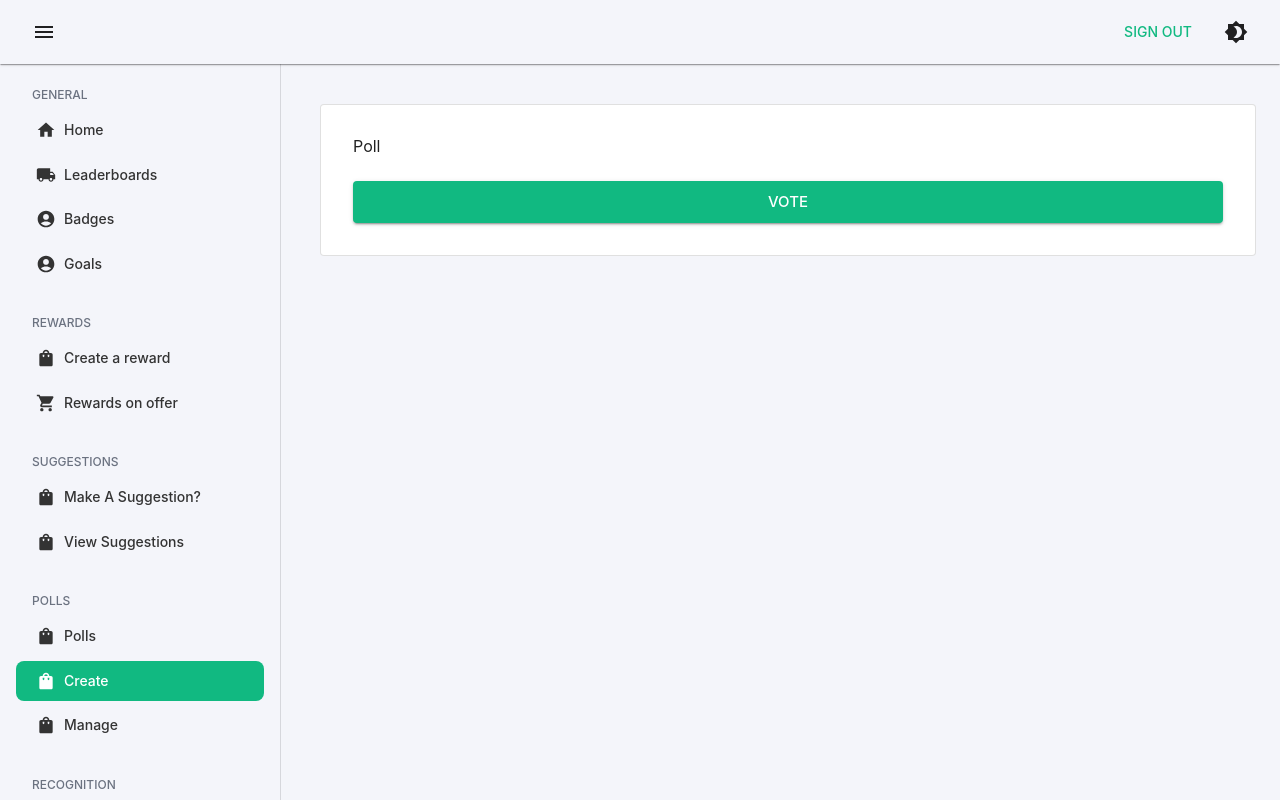
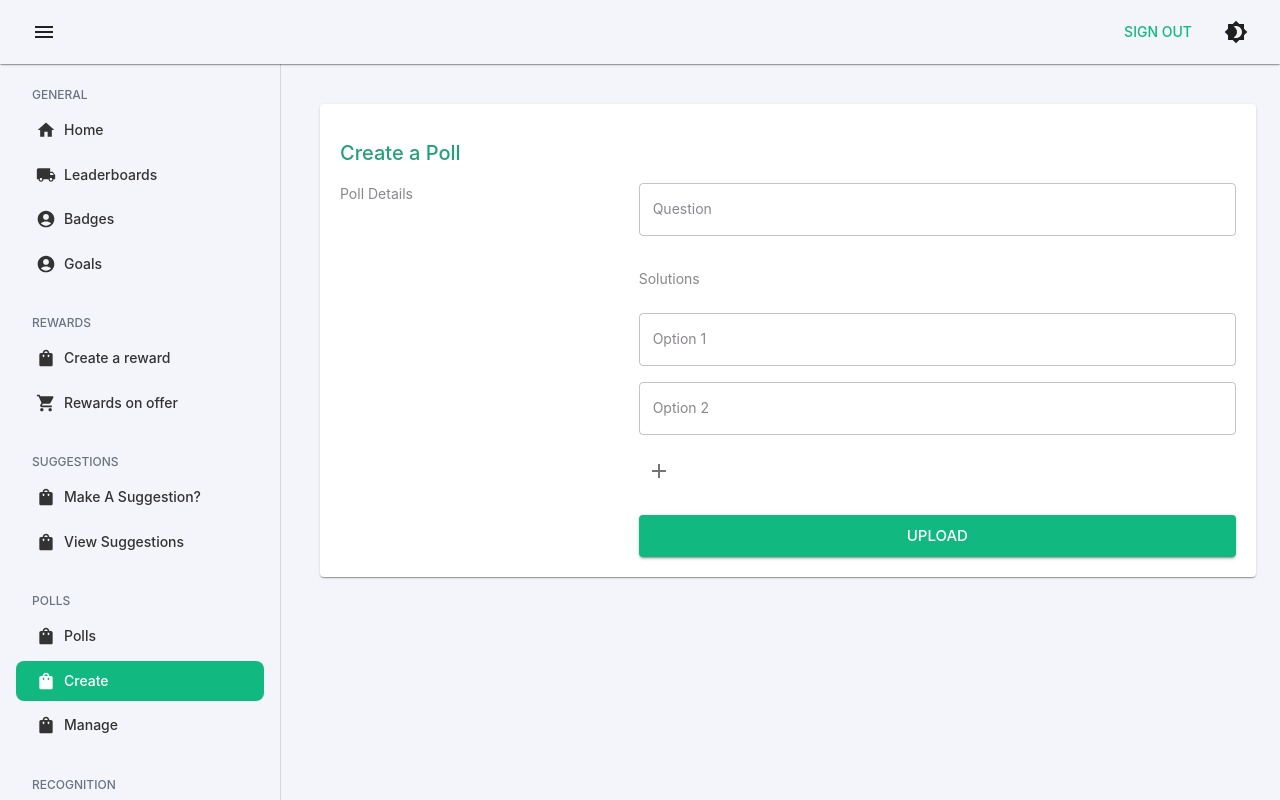
Before and after one commit to quigleyniall/nft-next, a Next.js app: page /reward/polls/create in a window 1280 px wide. Built offline with nearby package versions, Linux system fonts and the light colour scheme.

Commit message:
Add polls

```diff
--- a/components/Rewards/index.tsx
+++ b/components/Rewards/index.tsx
@@ -6,7 +6,7 @@ interface Props {
     button: string;
 }
 
-const Reward = ({title, desc, button}: Props) => (
+const Reward = ({id, title, desc, button = "View More", onDelete}: Props) => (
       <Card sx={{ maxWidth: 345 }}>
         <CardMedia
           sx={{ height: 140 }}
@@ -23,6 +23,7 @@ const Reward = ({title, desc, button}: Props) => (
         </CardContent>
         <CardActions>
           <Button size="small">{button}</Button>
+          <Button size="small" color="error" onClick={(id) => onDelete(id)}>Delete</Button>
         </CardActions>
       </Card>
 )
--- a/hooks/useDataSource.tsx
+++ b/hooks/useDataSource.tsx
@@ -13,6 +13,7 @@ export const useDataSource = ({
   const [data, setData] = useState([]);
   const { addMessage } = useContext(Snackbar);
   const [refreshUrl, setRefreshUrl] = useState(url);
+
 
   useEffect(() => {
     setPending(true);
@@ -33,6 +34,10 @@ export const useDataSource = ({
     getData();
   }, [refreshUrl]);
 
+  const forceRefresh = () => {
+    setRefreshUrl(url => url.includes('?') ? url + '&reload=true' : url + '?reload=true')
+  }
+
   return {
     data,
     statuses: {
@@ -44,5 +49,6 @@ export const useDataSource = ({
       error: { status: error, msg: errorMsg },
     },
     setRefreshUrl,
+    forceRefresh,
   };
 };
--- a/lib/mongodb.tsx
+++ b/lib/mongodb.tsx
@@ -13,6 +13,7 @@ export const db = {
   User: userModel(),
   Suggestions: suggestionModel(),
   Polls: pollModel(),
+  Rewards: rewardsModel()
 };
 
 // mongoose models with schema definitions
@@ -32,6 +33,32 @@ function suggestionModel() {
   });
 
   return mongoose.models.Suggestions || mongoose.model("Suggestions", schema);
+}
+
+function rewardsModel() {
+  const schema = new Schema({
+    title: { type: String, required: true },
+    desc: { type: String, required: true },
+    type: { type: String, required: true },
+    numAvail: { type: String, required: true },
+    points: { type: String, required: true },
+    date: { type: Date, required: false },
+    image: {
+      data: Buffer,
+      contentType: String
+  }
+  });
+
+  schema.set("toJSON", {
+    virtuals: true,
+    versionKey: false,
+    transform: function (doc, ret) {
+      delete ret._id;
+      delete ret.hash;
+    },
+  });
+
+  return mongoose.models.Rewards || mongoose.model("Rewards", schema);
 }
 
 function pollModel() {
--- a/pages/api/poll/create.tsx
+++ b/pages/api/poll/index.tsx
@@ -22,14 +22,14 @@ export default async function handler(
         return res.json(results);
     }
 
-    // if (req.method.toLowerCase() === 'delete') {
-    //     try {
-    //         const {id} = req.body;
-    //         await Suggestion.deleteOne({id});
-    //         return res.json({success: true})
-    //     } catch (err) {
-    //         console.log(err);
-    //     }
+    if (req.method.toLowerCase() === 'delete') {
+        try {
+            const {id} = req.body;
+            await Poll.deleteOne({id});
+            return res.json({success: true})
+        } catch (err) {
+            console.log(err);
+        }
 
-    // }
+    }
 }
--- /dev/null
+++ b/pages/api/rewards/index.tsx
@@ -0,0 +1,36 @@
+import {db} from '@/lib/mongodb';
+import { NextApiRequest, NextApiResponse } from 'next';
+
+const Reward = db.Rewards;
+export default async function handler(
+    req: NextApiRequest,
+    res: NextApiResponse
+) {
+
+    if (req?.method.toLowerCase() === 'post') {
+         const {body} = req.body;
+         console.log(body)
+        const reward = new Reward({...body});
+
+
+        // save user
+        await reward.save();
+        return res.json({success: true})
+    }
+
+    if (req.method.toLowerCase() === 'get') {
+        const results = await Reward.find();
+        return res.json(results);
+    }
+
+    if (req.method.toLowerCase() === 'delete') {
+        try {
+            const {id} = req.body;
+            await Reward.deleteOne({id});
+            return res.json({success: true})
+        } catch (err) {
+            console.log(err);
+        }
+
+    }
+}
--- a/pages/reward/polls/create.tsx
+++ b/pages/reward/polls/create.tsx
@@ -1,25 +1,70 @@
-import { Card, FormControl, Button, Grid, Typography } from "@mui/material";
+import {
+  Card,
+  FormControl,
+  Button,
+  Grid,
+  Typography,
+  IconButton,
+} from "@mui/material";
 import Dashboard from "@/components/Dashboard/Dashboard";
 import TextArea from "@/components/forms/TextArea/TextArea";
 import { useState } from "react";
 import { H1, H4 } from "@/components/typography/typography";
 import axios from "axios";
+import TextInput from "@/components/forms/TextInput/TextInput";
+import AddIcon from "@mui/icons-material/Add";
 
 const PollCreate = () => {
-    const [idea, setIdea] = useState('')
+  const [question, setQuestion] = useState("");
+  const [options, setOptions] = useState([
+    {
+      name: "option1",
+      label: "Option 1",
+      placeholder: "Option 1",
+      value: "",
+    },
+    {
+      name: "option2",
+      label: "Option 2",
+      placeholder: "Option 2",
+      value: "",
+    },
+  ]);
 
-    const createPoll = async () => {
-      const test = await axios.post('/api/poll/create', {
-        question: 'This is a test question',
-        options: [
-          {name: 'test answer 1', value: '1'},
-          {name: 'test answer 2', value: '2'},
-        ]
+  const createPoll = async (e) => {
+    e.preventDefault();
+    if (question.length == 0) return;
+
+    await axios.post("/api/poll", {
+      question,
+      options,
     });
+  };
 
-      const {data} = await axios.get('/api/poll/create');
-      console.log(data)
-    }
+  const addOption = () => {
+    setOptions((options) => [
+      ...options,
+      {
+        name: `option${options.length + 1}`,
+        label: `Option ${options.length + 1}`,
+        placeholder: `Option ${options.length + 1}`,
+        value: "",
+      },
+    ]);
+  };
+
+  const removeOption = () => {};
+
+  const onOptionChange = (value, index) => {
+    setOptions(options => {
+      const newOptions = [...options];
+      newOptions[index].value = value;
+      return newOptions
+    })
+    console.log(value)
+    console.log(options)
+  };
+
   return (
     <Dashboard>
       <Grid
@@ -28,9 +73,41 @@ const PollCreate = () => {
         columnSpacing={{ xs: 1, sm: 2, md: 3 }}
         sx={{ padding: "32px", background: "background.page" }}
       >
-        <Card variant="outlined" sx={{padding: "32px"}}>
-          <H4 sx={{mb: 3}}>Poll</H4>
+        <Grid item xs={12}>
+          <Card sx={{ padding: "1.25rem", position: "relative" }}>
+            {/* <TimeLine /> */}
+            <Typography variant="h5">Create a Poll</Typography>
 
+            <form onSubmit={createPoll}>
+              <Grid container>
+                <Grid item xs={4}>
+                  <Typography variant="body1">Poll Details</Typography>
+                </Grid>
+                <Grid item xs={8}>
+                  <FormControl sx={{ mb: 4, width: "100%" }}>
+                    <TextInput
+                      name="question"
+                      onChange={(e) => setQuestion(e.target.value)}
+                      label="Question"
+                      value={question}
+                    />
+                  </FormControl>
+                  <Typography variant="body1" sx={{ mb: 3 }}>
+                    Solutions
+                  </Typography>
+                  {options.map((option, index) => (
+                    <FormControl sx={{ mb: 2, width: "100%" }}>
+                      <TextInput
+                        {...option}
+                        onChange={(e) => onOptionChange(e.target.value, index)}
+                      />
+                    </FormControl>
+                  ))}
+                  <FormControl sx={{ mb: 3 }}>
+                    <IconButton onClick={addOption}>
+                      <AddIcon />
+                    </IconButton>
+                  </FormControl>
                   <Button
                     // disabled={!idea}
                     onClick={createPoll}
@@ -39,12 +116,16 @@ const PollCreate = () => {
                     variant="contained"
                     sx={{ width: "100%" }}
                   >
-                    Vote
+                    Upload
                   </Button>
+                </Grid>
+              </Grid>
+            </form>
           </Card>
+        </Grid>
       </Grid>
     </Dashboard>
   );
 };
 
-export default PollCreate
+export default PollCreate;
--- a/pages/reward/polls/index.tsx
+++ b/pages/reward/polls/index.tsx
@@ -14,7 +14,7 @@ import { useDataSource } from "@/hooks/useDataSource";
 const PollCreate = () => {
   const [polls, setPolls] = useState([]);
   const { data, statuses } = useDataSource({
-    url: "/api/poll/create",
+    url: "/api/poll",
     errorMsg:
       "Problem retrieving Polls. If the problem presists, please contact support for further assistance.",
     successNoResultMsg:
@@ -46,7 +46,7 @@ const PollCreate = () => {
             >
               {options.map(({ name, value }) => (
                 <Button variant="outlined" sx={{ flex: 1 }}>
-                  {name}
+                  {value}
                 </Button>
               ))}
             </Box>
--- a/pages/reward/suggestion/view.tsx
+++ b/pages/reward/suggestion/view.tsx
@@ -16,7 +16,7 @@ import { Dna } from "react-loader-spinner";
 
 const ViewSuggestions = () => {
   const [suggestions, setSuggestions] = useState([]);
-  const { data, statuses } = useDataSource({
+  const { data, statuses, forceRefresh } = useDataSource({
     url: "/api/suggestion",
     errorMsg:
     "Problem retrieving suggestions. If the problem presists, please contact support for further assistance.",
@@ -32,7 +32,8 @@ const ViewSuggestions = () => {
     console.log(id);
     const { data } = await axios.delete("/api/suggestion", { id });
     if (data.success) {
-      setSuggestions(suggestions.filter((suggestion) => suggestion.id != id));
+      // setSuggestions(suggestions.filter((suggestion) => suggestion.id != id));
+      forceRefresh();
     }
   };
   return (
```
Also changed, not shown: pages/reward/create/index.tsx (+40 -25 lines), pages/reward/current/index.tsx (+35 -16 lines), pages/reward/polls/manage.tsx (+16 -4 lines). Lines whose indentation alone changed are shown as unchanged.
